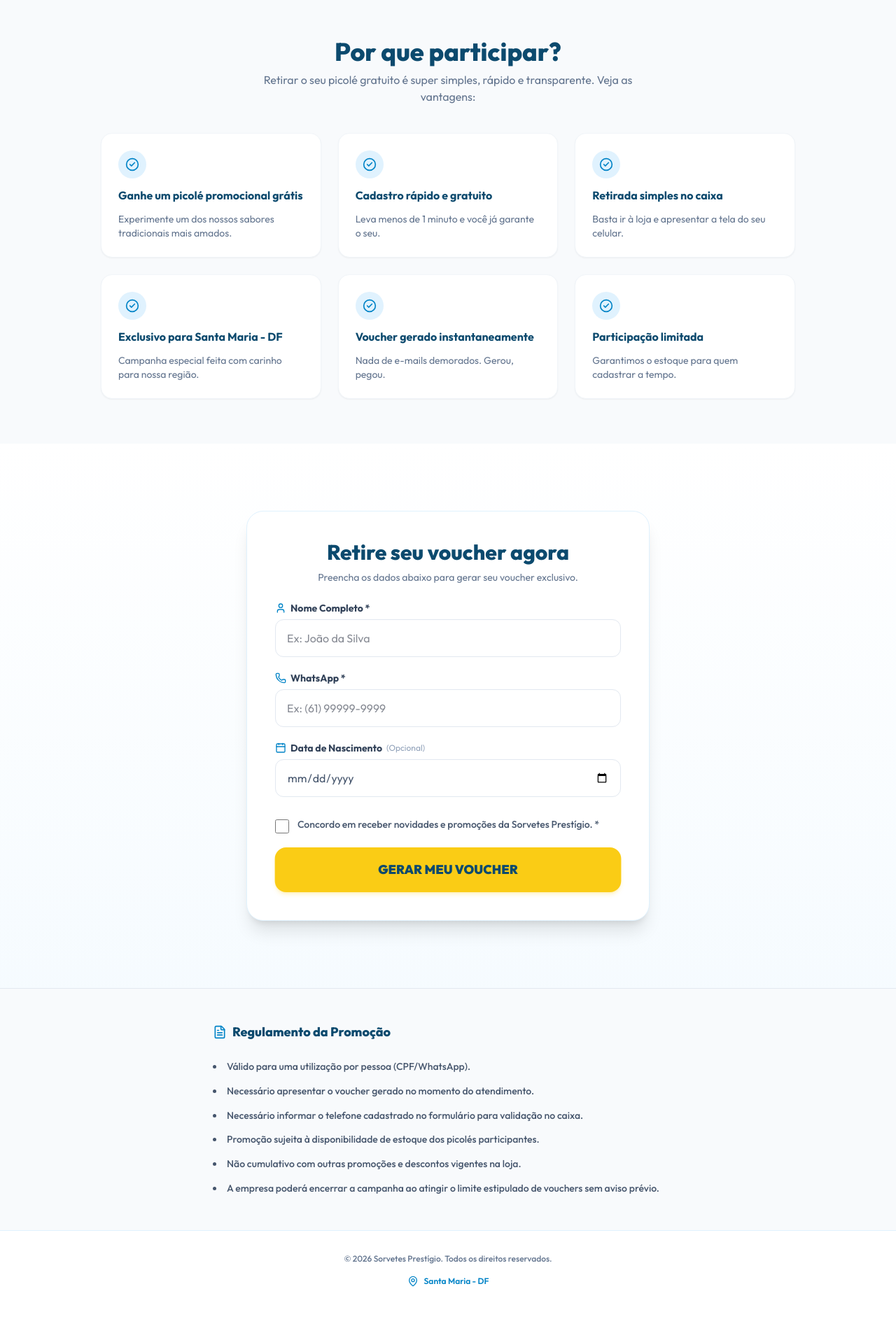
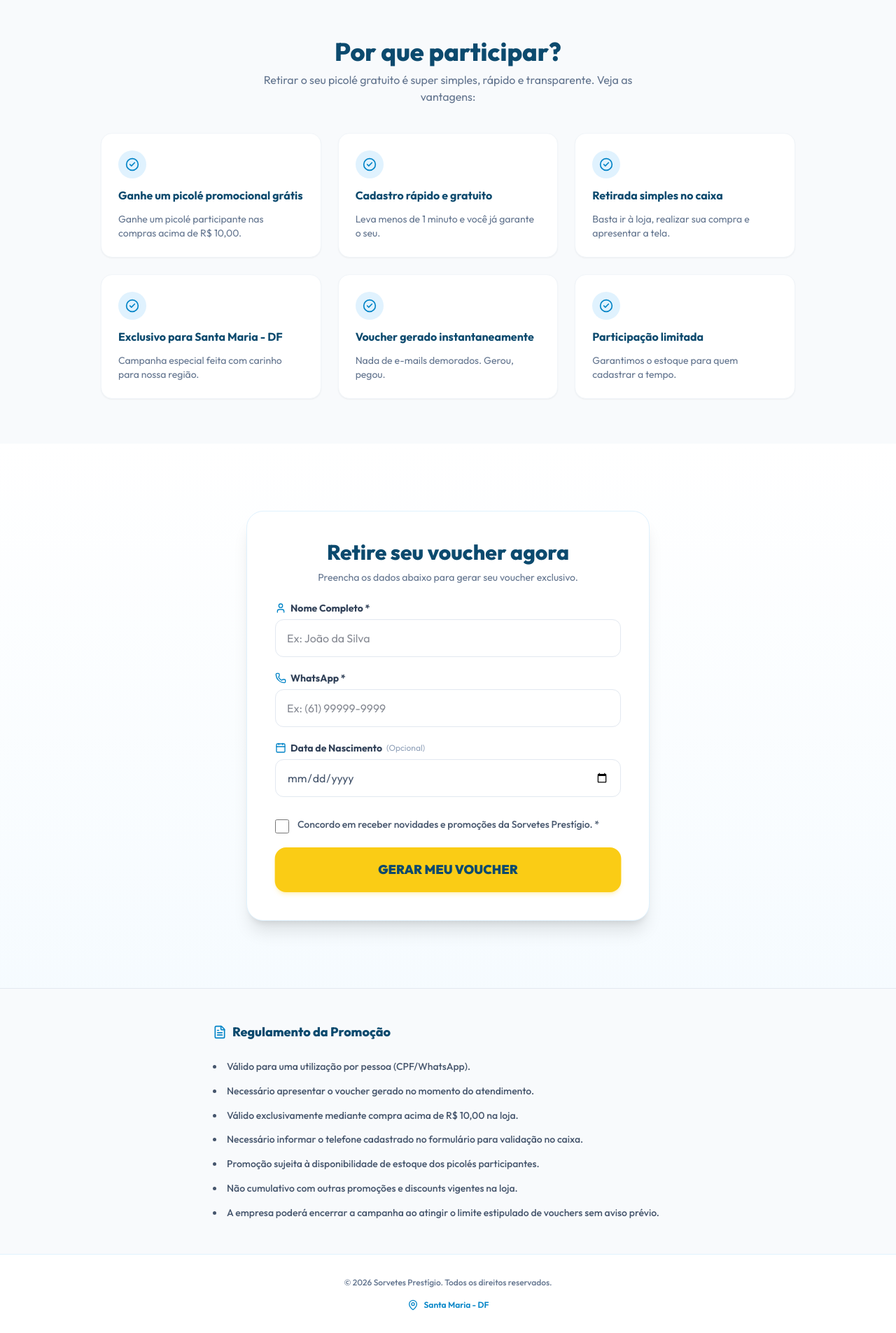
Before and after one commit to MatheusOliveiraFidelioMarinho/sorvetesprestigio, a Next.js app: page / in a window 1280 px wide. Shown: the part 1322-3227 px from the top of the page at 70% size. Before the commit the page ends 3193 px from the top, so only its background shows below. Built offline with nearby package versions, Linux system fonts and the light colour scheme.

Commit message:
feat-compra-minima-10-reais

```diff
--- a/src/app/page.tsx
+++ b/src/app/page.tsx
@@ -240,9 +240,9 @@ export default function Home() {
 
           <div className="grid grid-cols-1 sm:grid-cols-2 lg:grid-cols-3 gap-6">
             {[
-              { text: "Ganhe um picolé promocional grátis", desc: "Experimente um dos nossos sabores tradicionais mais amados." },
+              { text: "Ganhe um picolé promocional grátis", desc: "Ganhe um picolé participante nas compras acima de R$ 10,00." },
               { text: "Cadastro rápido e gratuito", desc: "Leva menos de 1 minuto e você já garante o seu." },
-              { text: "Retirada simples no caixa", desc: "Basta ir à loja e apresentar a tela do seu celular." },
+              { text: "Retirada simples no caixa", desc: "Basta ir à loja, realizar sua compra e apresentar a tela." },
               { text: "Exclusivo para Santa Maria - DF", desc: "Campanha especial feita com carinho para nossa região." },
               { text: "Voucher gerado instantaneamente", desc: "Nada de e-mails demorados. Gerou, pegou." },
               { text: "Participação limitada", desc: "Garantimos o estoque para quem cadastrar a tempo." }
@@ -396,6 +396,7 @@ export default function Home() {
                   <h4 className="font-black text-brand-dark text-sm uppercase tracking-wider">Instruções de Resgate:</h4>
                   <ol className="list-decimal list-inside text-sm text-slate-600 space-y-2.5 font-medium">
                     <li><span className="font-bold text-brand-dark">Tire um print</span> desta tela do voucher.</li>
+                    <li>Consuma <span className="font-bold text-brand-dark">acima de R$ 10,00</span> na loja.</li>
                     <li><span className="font-bold text-brand-dark">Apresente o voucher</span> no caixa da Sorvetes Prestígio.</li>
                     <li><span className="font-bold text-brand-dark">Informe o telefone</span> cadastrado para validação.</li>
                     <li><span className="font-bold text-brand-dark">Receba seu benefício</span> promocional grátis!</li>
@@ -440,9 +441,10 @@ export default function Home() {
           <ul className="text-sm text-slate-600 space-y-3 list-disc list-inside font-medium leading-relaxed">
             <li>Válido para uma utilização por pessoa (CPF/WhatsApp).</li>
             <li>Necessário apresentar o voucher gerado no momento do atendimento.</li>
+            <li>Válido exclusivamente mediante compra acima de R$ 10,00 na loja.</li>
             <li>Necessário informar o telefone cadastrado no formulário para validação no caixa.</li>
             <li>Promoção sujeita à disponibilidade de estoque dos picolés participantes.</li>
-            <li>Não cumulativo com outras promoções e descontos vigentes na loja.</li>
+            <li>Não cumulativo com outras promoções e discounts vigentes na loja.</li>
             <li>A empresa poderá encerrar a campanha ao atingir o limite estipulado de vouchers sem aviso prévio.</li>
           </ul>
         </div>
```
